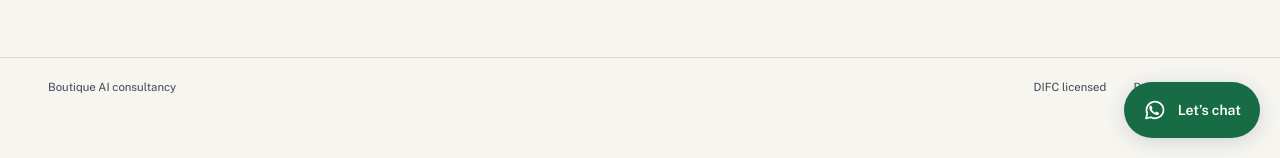
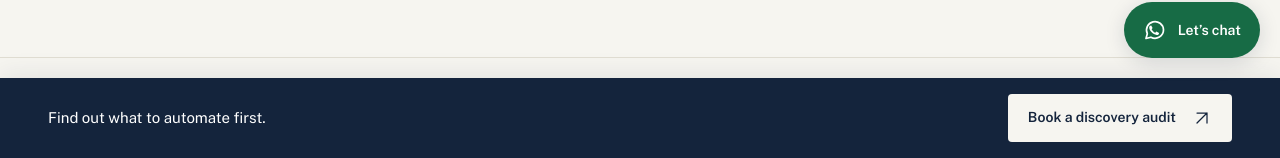
Before and after one commit to erenmuller/martersnco, a Next.js app: page / in a window 1280 px wide. Shown: the part 642-800 px from the top of the page. Built offline with nearby package versions, Linux system fonts and the light colour scheme; no server answers.

Commit message:
Fixed Banner Disovery Audit

```diff
--- a/app/(marketing)/contact/page.tsx
+++ b/app/(marketing)/contact/page.tsx
@@ -21,7 +21,7 @@ export default function ContactPage() {
         <Link href="/" className="contact-back">
           ← Back to the firm
         </Link>
-        <div className="enquiry-spread">
+        <div className="enquiry-spread" id="enquiry">
           <div className="enquiry-intro">
             <span className="studio-label">
               <span className="status-dot" /> Let’s talk
--- a/app/(marketing)/layout.tsx
+++ b/app/(marketing)/layout.tsx
@@ -2,6 +2,8 @@ import SiteHeader from "@/components/SiteHeader";
 import SiteFooter from "@/components/SiteFooter";
 import JsonLd from "@/components/JsonLd";
 import WhatsAppBubble from "@/components/WhatsAppBubble";
+import DiscoveryAuditBanner from "@/components/DiscoveryAuditBanner";
+import bannerStyles from "@/components/discovery-audit-banner.module.css";
 import { site } from "@/lib/site";
 import { marketingServices } from "@/lib/marketing-services";
 
@@ -73,7 +75,7 @@ export default function MarketingLayout({
   children: React.ReactNode;
 }) {
   return (
-    <div className="marketing-site">
+    <div className={`marketing-site ${bannerStyles.site}`}>
       <JsonLd data={organisation} />
       <a href="#main" className="skip-link">
         Skip to content
@@ -81,6 +83,7 @@ export default function MarketingLayout({
       <SiteHeader />
       <main id="main">{children}</main>
       <SiteFooter />
+      <DiscoveryAuditBanner />
       <WhatsAppBubble />
     </div>
   );
--- /dev/null
+++ b/components/DiscoveryAuditBanner.tsx
@@ -0,0 +1,16 @@
+import Link from "next/link";
+import Arrow from "./Arrow";
+import styles from "./discovery-audit-banner.module.css";
+
+export default function DiscoveryAuditBanner() {
+  return (
+    <aside className={styles.banner} aria-label="Book a discovery audit">
+      <div className={`page ${styles.inner}`}>
+        <p className={styles.copy}>Find out what to automate first.</p>
+        <Link href="/contact#enquiry" className={styles.button}>
+          Book a discovery audit <Arrow diagonal />
+        </Link>
+      </div>
+    </aside>
+  );
+}
--- /dev/null
+++ b/components/discovery-audit-banner.module.css
@@ -0,0 +1,64 @@
+.site {
+  --audit-banner-height: calc(5rem + env(safe-area-inset-bottom, 0px));
+  padding-bottom: var(--audit-banner-height);
+}
+
+.banner {
+  position: fixed;
+  inset: auto 0 0;
+  z-index: 40;
+  padding-bottom: env(safe-area-inset-bottom, 0px);
+  background: var(--color-ink);
+  color: var(--color-paper);
+  box-shadow: 0 -4px 24px #14243c14;
+}
+
+.inner {
+  display: flex;
+  align-items: center;
+  justify-content: space-between;
+  gap: 1.5rem;
+  height: 5rem;
+}
+
+.copy {
+  font-size: 0.9375rem;
+}
+
+.button {
+  display: inline-flex;
+  align-items: center;
+  justify-content: center;
+  gap: 1rem;
+  min-height: 48px;
+  padding: 0.75rem 1.25rem;
+  border-radius: 4px;
+  background: var(--color-bone);
+  color: var(--color-ink);
+  font-size: 0.875rem;
+  font-weight: 550;
+  line-height: 1.4;
+}
+
+.button:hover {
+  background: var(--color-shade);
+}
+
+.button:focus-visible {
+  outline: 3px solid var(--color-brass);
+  outline-offset: 4px;
+}
+
+.button svg {
+  flex-shrink: 0;
+}
+
+@media (max-width: 699px) {
+  .copy {
+    display: none;
+  }
+
+  .button {
+    width: 100%;
+  }
+}
--- a/components/whatsapp.module.css
+++ b/components/whatsapp.module.css
@@ -1,7 +1,7 @@
 .bubble {
   position: fixed;
   right: max(1.25rem, env(safe-area-inset-right));
-  bottom: max(1.25rem, env(safe-area-inset-bottom));
+  bottom: calc(var(--audit-banner-height, 0px) + 1.25rem);
   z-index: 40;
   display: inline-flex;
   align-items: center;
@@ -65,7 +65,7 @@
     min-height: 52px;
     padding: 0;
     right: max(0.75rem, env(safe-area-inset-right));
-    bottom: max(0.75rem, env(safe-area-inset-bottom));
+    bottom: calc(var(--audit-banner-height, 0px) + 0.75rem);
   }
 
   .bubble > span {
```
